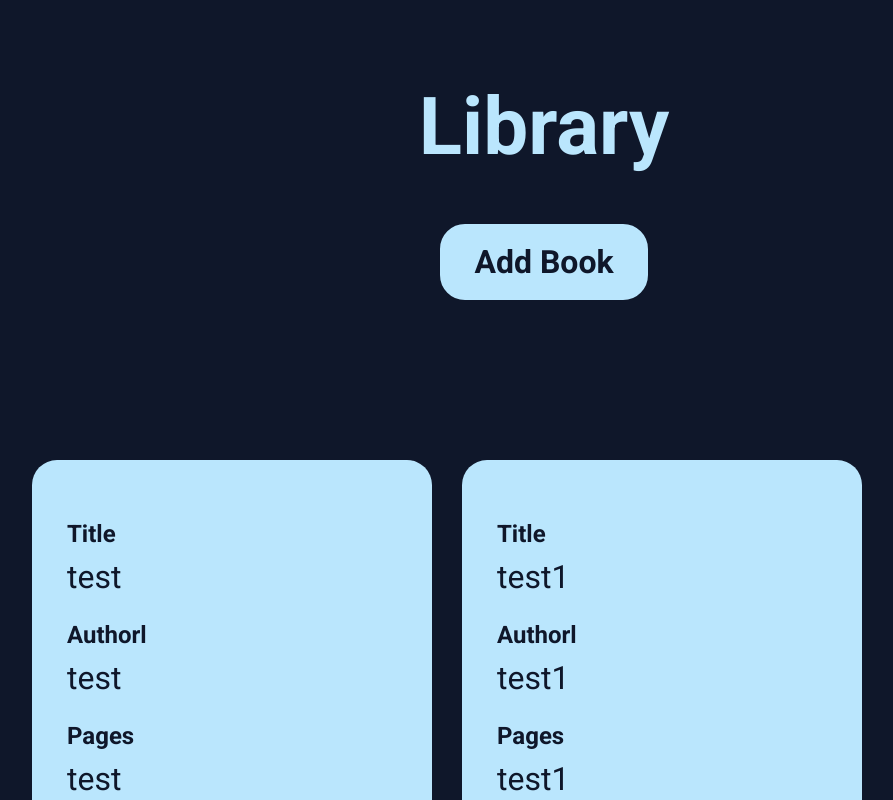
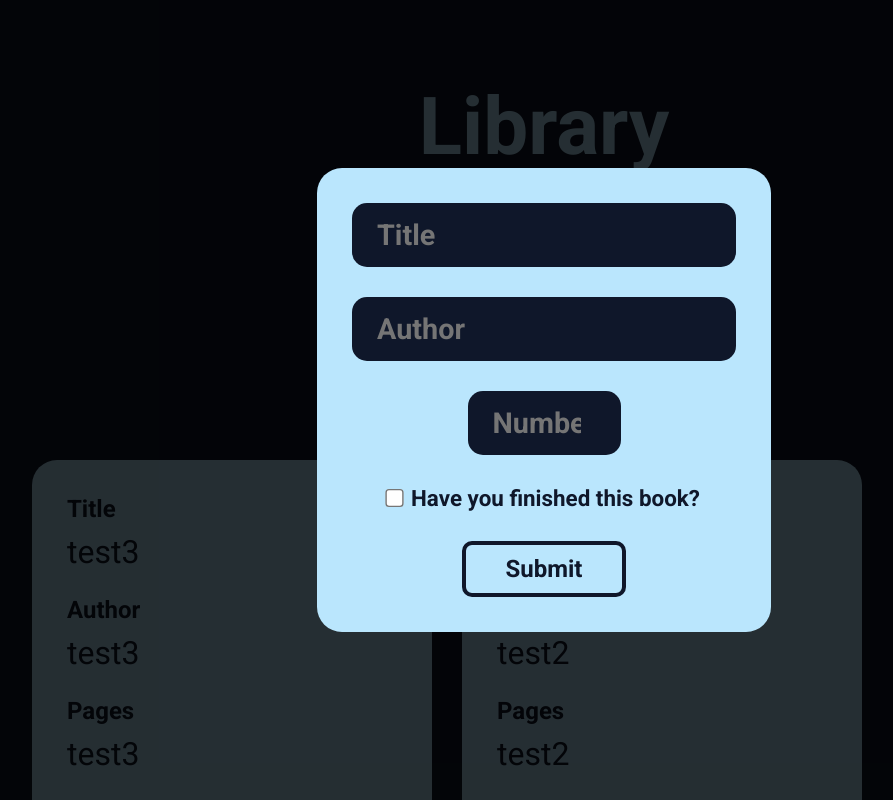
Before and after one commit to Rafael1268/odin-library, a plain HTML site: page index.html in a window 1280 px wide. Both pictures are taken after a click on the button "Add Book". Shown: the top 800 px of the page, without its empty margins (96-989 px from the left). Drawn offline with Linux system fonts and the light colour scheme.

Commit message:
Finished the ability to add books

```diff
--- a/index.html
+++ b/index.html
@@ -8,10 +8,24 @@
   <title>Document</title>
 </head>
 <body>
+  <div class="addBookForm">
+    <div class="bookForm">
+      <form action="">
+        <input type="text" id="bookTitle" name="bookTitle" minlength="1" maxlength="80" placeholder="Title" required>
+        <input type="text" id="bookAuthor" name="bookAuthor" minlength="1" maxlength="50" placeholder="Author" required>
+        <input type="number" id="bookPages" name="bookPages" min="1" max="1000" placeholder="Number of pages" required>
+        <div class="bookRead">
+          <input type="checkbox" id="bookRead" name="bookRead">
+          <label for="bookRead">Have you finished this book?</label>
+        </div>
+      </form>
+      <button id="submitBtn">Submit</button>
+    </div>
+  </div>
   <div class="container">
     <div class="header">
       <h1>Library</h1>
-      <button>Add Book</button>
+      <button id="addBook">Add Book</button>
     </div>
     <div class="library"></div>
   </div>
--- a/main.css
+++ b/main.css
@@ -40,7 +40,7 @@ p {
   display: flex;
   flex-direction: column;
   align-items: center;
-  padding: 80px 0;
+  margin: 80px 0;
 }
 
 .header button {
@@ -82,3 +82,88 @@ p {
 .title {
   margin-top: 0;
 }
+
+/* Add book form */
+.addBookForm {
+  background-color: rgba(1, 1, 1, 0.8);
+  position: fixed;
+  width: 100vw;
+  height: 100vh;
+  display: flex;
+  justify-content: center;
+  align-items: center;
+}
+
+.hideForm {
+  display: none;
+}
+
+.bookForm {
+  display: flex;
+  flex-direction: column;
+  align-items: center;
+  background-color: #BAE6FD;
+  border-radius: 25px;
+  padding: 35px;
+  transition: 0.2s;
+}
+
+.bookForm form {
+  display: flex;
+  flex-direction: column;
+  justify-content: center;
+  align-items: center;
+}
+
+.bookForm form input[type=text],
+.bookForm form input[type=number] {
+  background-color: #0F172A;
+  border-radius: 15px;
+  border: none;
+  color: #BAE6FD;
+  font-size: 1.8rem;
+  font-weight: bold;
+  padding: 15px 25px;
+}
+
+#bookAuthor {
+  margin: 30px 0;
+}
+
+.bookForm form input[type=text]:focus,
+.bookForm form input[type=number]:focus {
+  outline: none;
+}
+
+.bookForm button {
+  background-color: #BAE6FD;
+  border-radius: 10px;
+  border: 4px solid #0F172A;
+  color: #0F172A;
+  font-size: 1.5rem;
+  font-weight: bold;
+  padding: 10px 40px;
+  margin-top: 30px;
+  transition: 0.1s;
+}
+
+.bookForm button:hover {
+  background-color: #0F172A;
+  color: #BAE6FD;
+}
+
+.bookRead {
+  display: flex;
+  justify-content: center;
+  margin-top: 30px;
+}
+
+#bookRead {
+  scale: 1.4;
+}
+
+.bookRead label {
+  font-size: 1.4rem;
+  font-weight: bold;
+  margin-left: 10px;
+}
--- a/main.js
+++ b/main.js
@@ -1,41 +1,67 @@
 const libraryDiv = document.querySelector('.library');
+const bookForm = document.querySelector('.addBookForm');
+const addBookBtn = document.querySelector('#addBook');
+const submitBtn = document.querySelector('#submitBtn');
+const bookTitle = document.querySelector('#bookTitle');
+const bookAuthor = document.querySelector('#bookAuthor');
+const bookPages = document.querySelector('#bookPages');
+const bookRead = document.querySelector('#bookRead');
 let library = [];
+
+addBookBtn.addEventListener('click', () => openForm());
+submitBtn.addEventListener('click', () => addBookForm());
 
 function book(title, author, pages, read) {
   this.title = title;
   this.author = author;
   this.pages = pages;
   this.read = read;
-}
+};
 
 function addBook(title, author, pages, read) {
-  if (title.length === 0 || author.length === 0 || pages === 0) {
-    return alert('Please fill in all the fields');
-  }
   const newBook = new book(title, author, pages, read);
   library.push(newBook);
-}
+};
 
 function displayBooks() {
+  let num = 0;
+  libraryDiv.replaceChildren();
   library.forEach(book => {
+    num++
     const newDiv = document.createElement('div');
     newDiv.innerHTML = `
-      <p>Title</p>
+      <p class="title">Title</p>
       <h6>${book.title}</h6>
-      <p>Authorl</p>
+      <p class="author">Author</p>
       <h6>${book.author}</h6>
-      <p>Pages</p>
+      <p class="pages">Pages</p>
       <h6>${book.pages}</h6>
-      <p>Read</p>
+      <p class="read">Read</p>
       <h6>${book.read}</h6>
       `;
-    libraryDiv.appendChild(newDiv);
+    newDiv.setAttribute('id', `div${num}`)
+    const oldDiv = document.querySelector(`#div${num - 1}`);
+    libraryDiv.insertBefore(newDiv, oldDiv)
   })
-}
+};
 
-addBook('test', 'test', 'test', true);
+function addBookForm() {
+  if (bookTitle.value.length === 0 || bookAuthor.value.length === 0 || bookPages.value < 1) {
+    return alert("Please fill in all the fields");
+  }
+  addBook(bookTitle.value, bookAuthor.value, bookPages.value, bookRead.checked);
+  bookForm.classList.add('hideForm');
+  displayBooks();
+};
+
+function openForm() {
+  bookForm.classList.remove('hideForm');
+};
+
+addBook('testing a longer title to see if the card still looks nice. this is a very long title', 'test', 'test', true);
 addBook('test1', 'test1', 'test1', true);
 addBook('test2', 'test2', 'test2', true);
 addBook('test3', 'test3', 'test3', true);
 
+bookForm.classList.add('hideForm');
 displayBooks();
```
